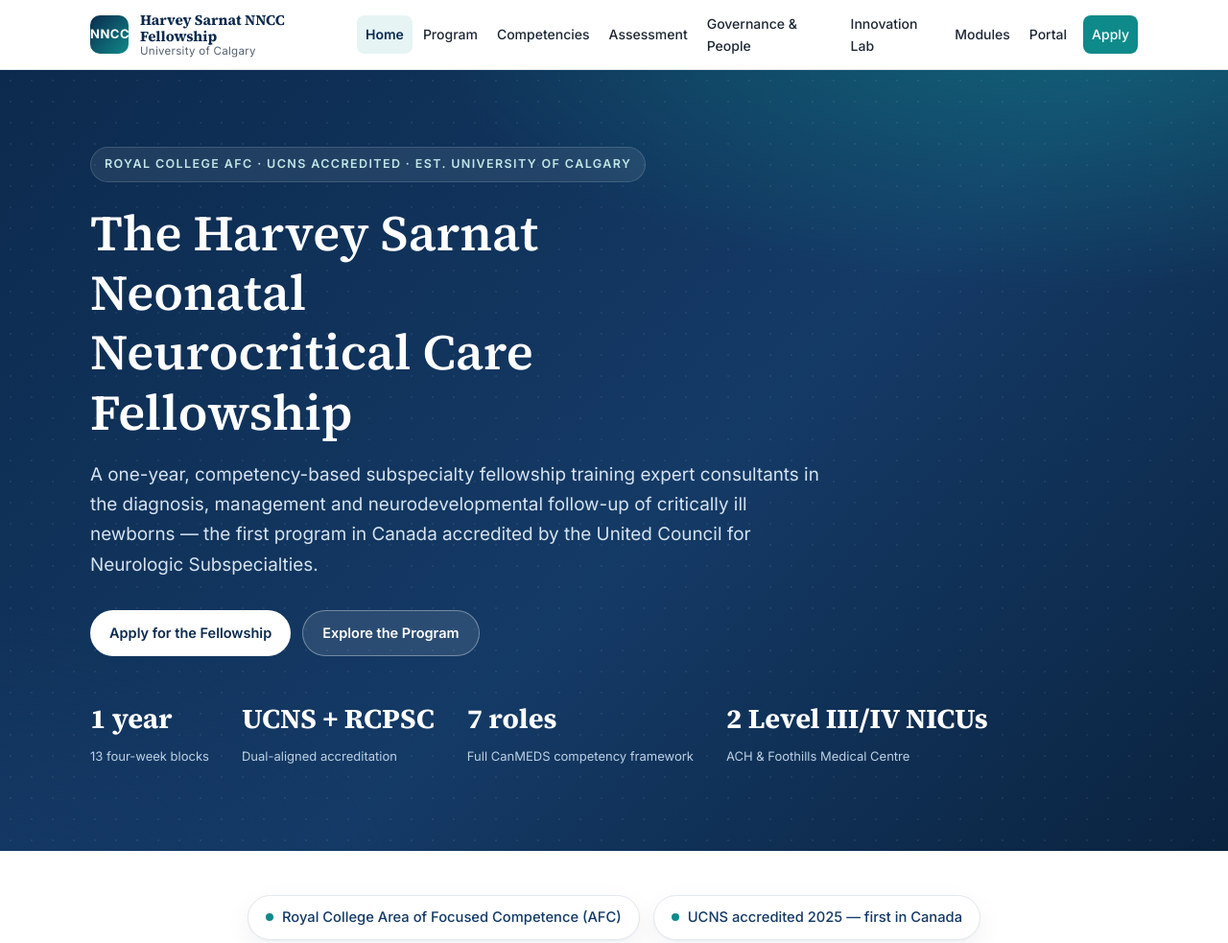
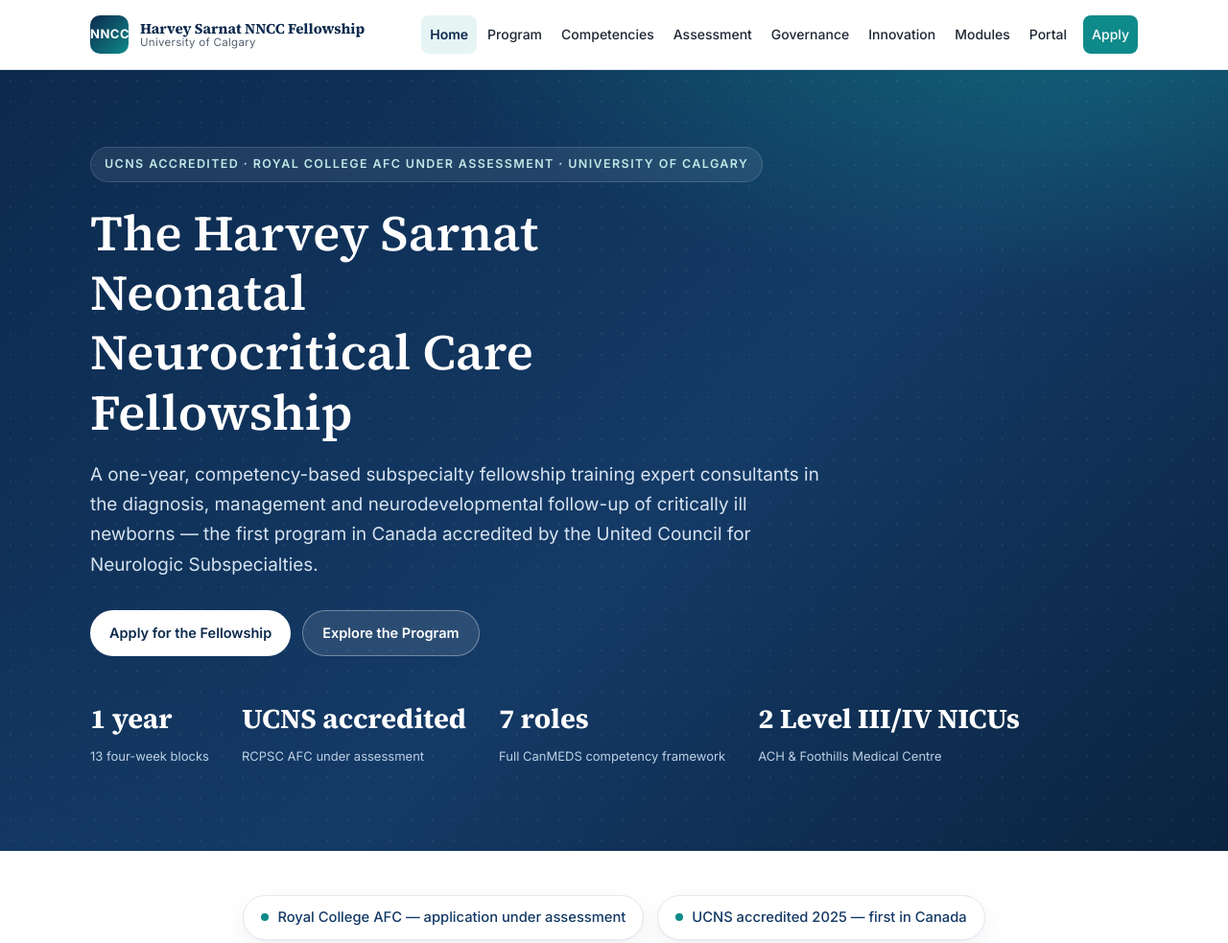
Before and after one commit to nncceducation-cpu/nncc-fellowship, a plain HTML site: page index.html in a window 1280 px wide. Shown: the top 983 px of the page at 96% size. Drawn offline with Linux system fonts and the light colour scheme.

Commit message:
Tidy nav (shorter labels, no-wrap) + correct RCPSC AFC to under-assessment

```diff
--- a/index.html
+++ b/index.html
@@ -4,7 +4,7 @@
 <meta charset="UTF-8">
 <meta name="viewport" content="width=device-width, initial-scale=1">
 <title>The Harvey Sarnat Neonatal Neurocritical Care Fellowship — University of Calgary</title>
-<meta name="description" content="A one-year Royal College AFC and UCNS-accredited fellowship in Neonatal Neurocritical Care at the University of Calgary — the first program in Canada accredited by UCNS, built on competency-based medical education and innovation.">
+<meta name="description" content="A one-year UCNS-accredited fellowship in Neonatal Neurocritical Care at the University of Calgary — the first program in Canada accredited by UCNS — with a Royal College Area of Focused Competence (AFC) application under assessment; built on competency-based medical education and innovation.">
 <link rel="preconnect" href="https://fonts.googleapis.com">
 <link rel="preconnect" href="https://fonts.gstatic.com" crossorigin>
 <link href="https://fonts.googleapis.com/css2?family=Inter:wght@400;500;600;700&family=Source+Serif+4:opsz,wght@8..60,400;8..60,600;8..60,700&display=swap" rel="stylesheet">
@@ -34,8 +34,8 @@
       <a href="fellowship.html">Program</a>
       <a href="competencies.html">Competencies</a>
       <a href="assessment.html">Assessment</a>
-      <a href="governance.html">Governance &amp; People</a>
-      <a href="innovation.html">Innovation Lab</a>
+      <a href="governance.html">Governance</a>
+      <a href="innovation.html">Innovation</a>
       <a href="modules.html">Modules</a>
       <a href="portal.html">Portal</a>
       <a href="governance.html#apply" class="btn">Apply</a>
@@ -46,7 +46,7 @@
 <!-- ===== Hero ===== -->
 <section class="hero">
   <div class="container">
-    <span class="eyebrow">Royal College AFC · UCNS Accredited · Est. University of Calgary</span>
+    <span class="eyebrow">UCNS Accredited · Royal College AFC Under Assessment · University of Calgary</span>
     <h1>The Harvey Sarnat Neonatal Neurocritical Care Fellowship</h1>
     <p class="sub">A one-year, competency-based subspecialty fellowship training expert consultants in the diagnosis, management and neurodevelopmental follow-up of critically ill newborns — the first program in Canada accredited by the United Council for Neurologic Subspecialties.</p>
     <div class="actions">
@@ -55,7 +55,7 @@
     </div>
     <div class="hero-badges">
       <div class="stat"><b>1 year</b><span>13 four-week blocks</span></div>
-      <div class="stat"><b>UCNS + RCPSC</b><span>Dual-aligned accreditation</span></div>
+      <div class="stat"><b>UCNS accredited</b><span>RCPSC AFC under assessment</span></div>
       <div class="stat"><b>7 roles</b><span>Full CanMEDS competency framework</span></div>
       <div class="stat"><b>2 Level III/IV NICUs</b><span>ACH &amp; Foothills Medical Centre</span></div>
     </div>
@@ -66,7 +66,7 @@
 <section class="block tight">
   <div class="container">
     <div class="badge-row">
-      <span class="pill"><span class="dot"></span>Royal College Area of Focused Competence (AFC)</span>
+      <span class="pill"><span class="dot"></span>Royal College AFC — application under assessment</span>
       <span class="pill"><span class="dot"></span>UCNS accredited 2025 — first in Canada</span>
       <span class="pill"><span class="dot"></span>Competency Training Requirements (2025)</span>
       <span class="pill"><span class="dot"></span>Programmatic, portfolio-based assessment</span>
@@ -235,13 +235,13 @@
           <li><a href="fellowship.html">Program &amp; Curriculum</a></li>
           <li><a href="competencies.html">Competencies</a></li>
           <li><a href="assessment.html">Assessment &amp; Portfolio</a></li>
-          <li><a href="governance.html">Governance &amp; People</a></li>
+          <li><a href="governance.html">Governance</a></li>
         </ul>
       </div>
       <div>
         <h4>Resources</h4>
         <ul>
-          <li><a href="innovation.html">Innovation Lab</a></li><li><a href="https://www.youtube.com/@SarnatNNCC" target="_blank" rel="noopener">YouTube channel</a></li>
+          <li><a href="innovation.html">Innovation</a></li><li><a href="https://www.youtube.com/@SarnatNNCC" target="_blank" rel="noopener">YouTube channel</a></li>
           <li><a href="https://nncceducation.thinkific.com/" target="_blank" rel="noopener">Education Modules</a></li>
           <li><a href="governance.html#apply">Apply</a></li>
         </ul>
--- a/styles.css
+++ b/styles.css
@@ -61,7 +61,7 @@
 .brand .brand-text span { color: var(--muted); font-size: 11.5px; font-family: var(--font-sans); letter-spacing: .3px; }
 
 .nav { display: flex; align-items: center; gap: 2px; }
-.nav a { color: var(--ink); font-size: 14px; font-weight: 500; padding: 8px 9px; border-radius: 8px; }
+.nav a { color: var(--ink); font-size: 14px; font-weight: 500; padding: 8px 9px; border-radius: 8px; white-space: nowrap; }
 .nav a:hover { background: var(--navy-50); text-decoration: none; }
 .nav a.active { color: var(--navy); background: var(--teal-50); font-weight: 600; }
 .nav a.btn { color: #fff; margin-left: 6px; }
```
Also changed, not shown: assessment.html (+4 -4 lines), competencies.html (+4 -4 lines), fellowship.html (+4 -4 lines), governance.html (+2 -2 lines), innovation.html (+4 -4 lines), modules.html (+4 -4 lines).
